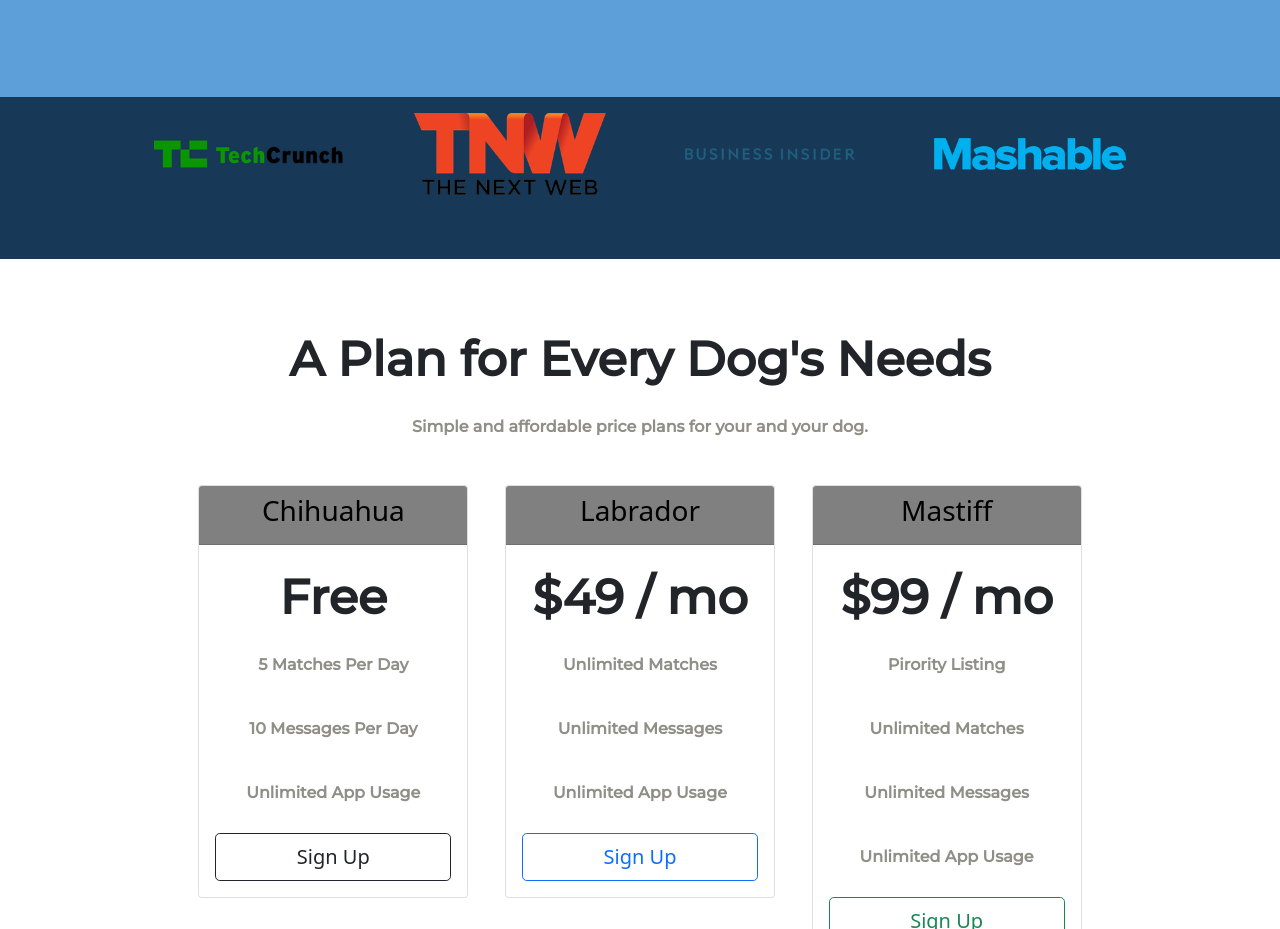
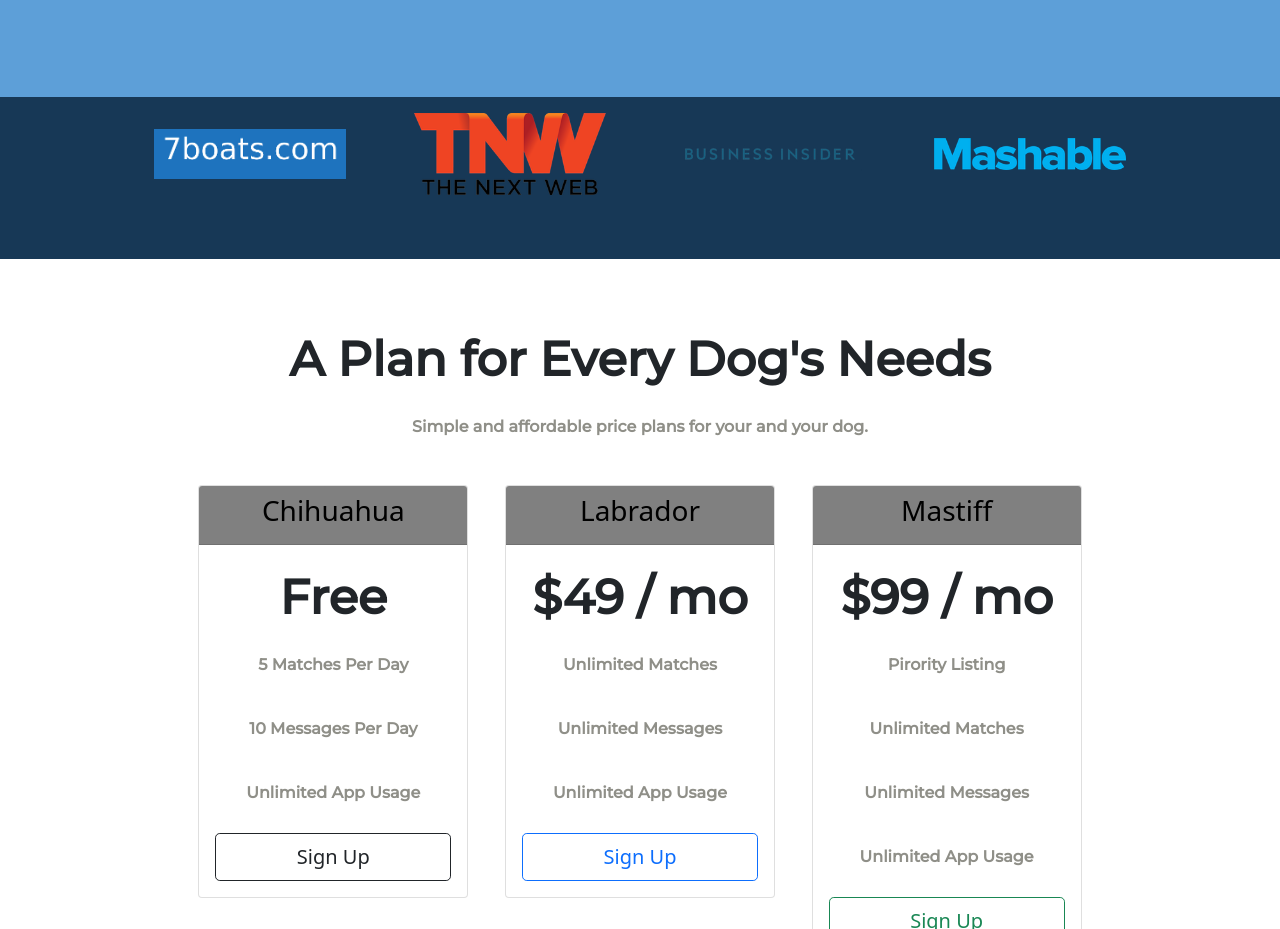
Before and after one commit to MKJ07/TinDog-Webpage, a plain HTML site: page index.html in a window 1280 px wide. Shown: the part 1860-2789 px from the top of the page. Drawn offline with nearby package versions, Linux system fonts and the light colour scheme.

Commit message:
Update index.html

```diff
--- a/index.html
+++ b/index.html
@@ -140,7 +140,7 @@
   <!-- Press -->
 
   <section id="press">
-    <img src="images/techcrunch.png" alt="tc-logo">
+    <img src="images/images.png" alt="tc-logo">
     <img src="images/tnw.png" alt="tnw-logo">
     <img src="images/bizinsider.png" alt="biz-insider-logo">
     <img src="images/mashable.png" alt="mashable-logo">
```
